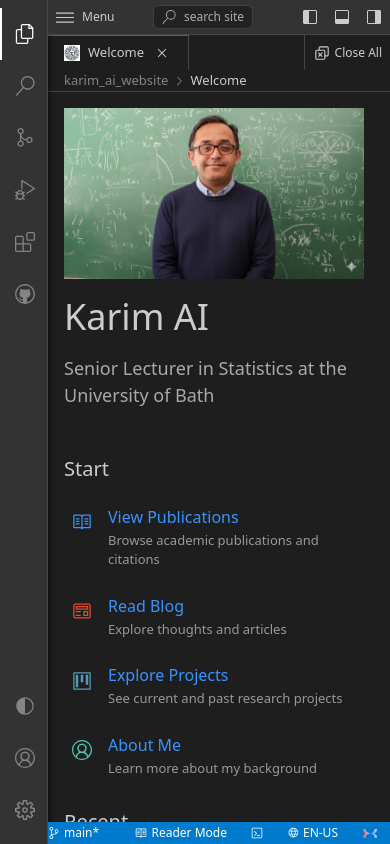
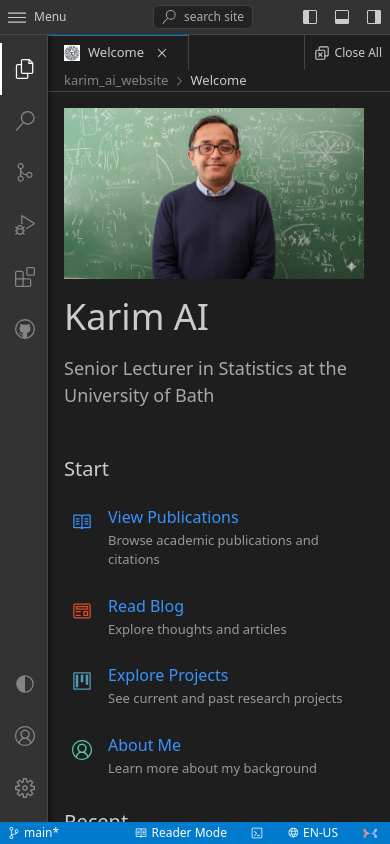
Before and after one commit to kanayai/karim_ai_website, a React (Vite) app: page / in a window 390 px wide. Built offline with nearby package versions, Linux system fonts and the light colour scheme.

Commit message:
Fix Activity Bar layout on mobile: remove fixed positioning

```diff
--- a/src/styles/vscode-theme.css
+++ b/src/styles/vscode-theme.css
@@ -151,37 +151,8 @@ body {
     width: 100% !important;
   }
 
-  .activity-bar {
-    position: fixed !important;
-    top: 0;
-    left: 0;
-    bottom: 0;
-    z-index: 102 !important;
-  }
-
-  .main-container {
-    padding-left: 48px;
-  }
-
-  .title-bar {
-    padding-left: 56px !important;
-    /* 48px + 8px padding */
-  }
-
-  .main-container.simple-mode {
-    padding-left: 0 !important;
-  }
-
   /* Prevent auto-zoom on mobile inputs */
   .command-palette-input {
     font-size: 16px !important;
   }
-
-  .status-bar {
-    padding-left: 48px !important;
-  }
-
-  .status-bar.simple-mode {
-    padding-left: 0 !important;
-  }
 }
```
